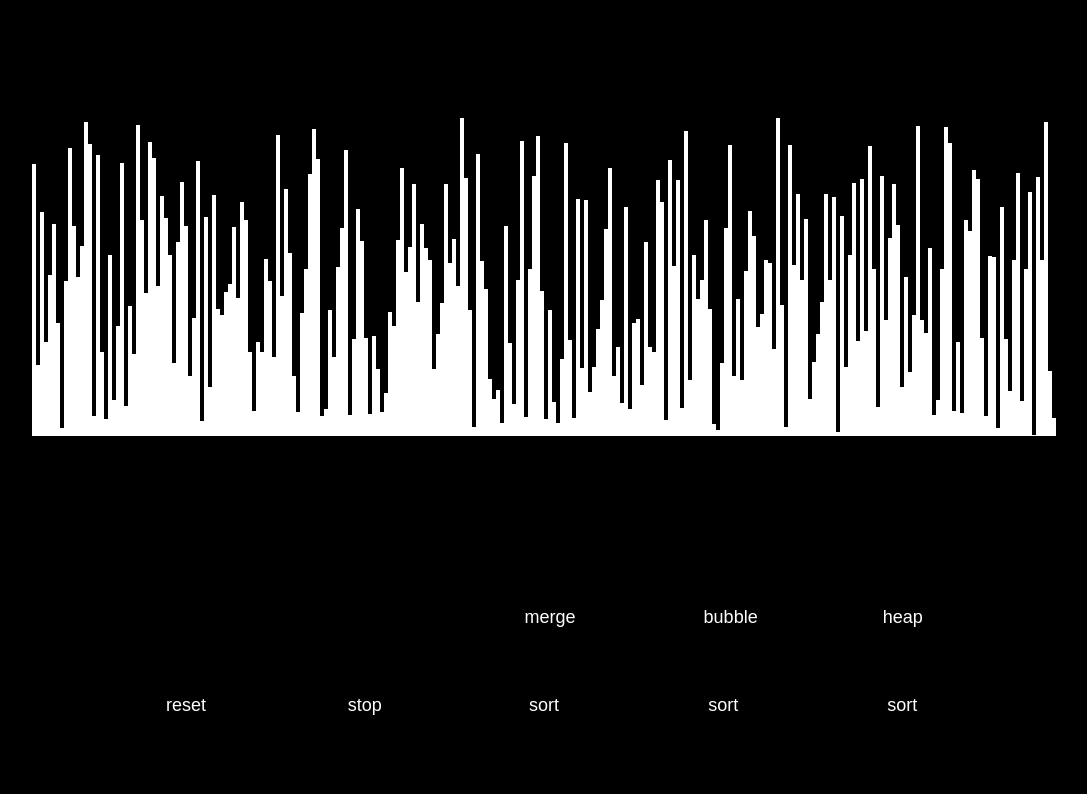
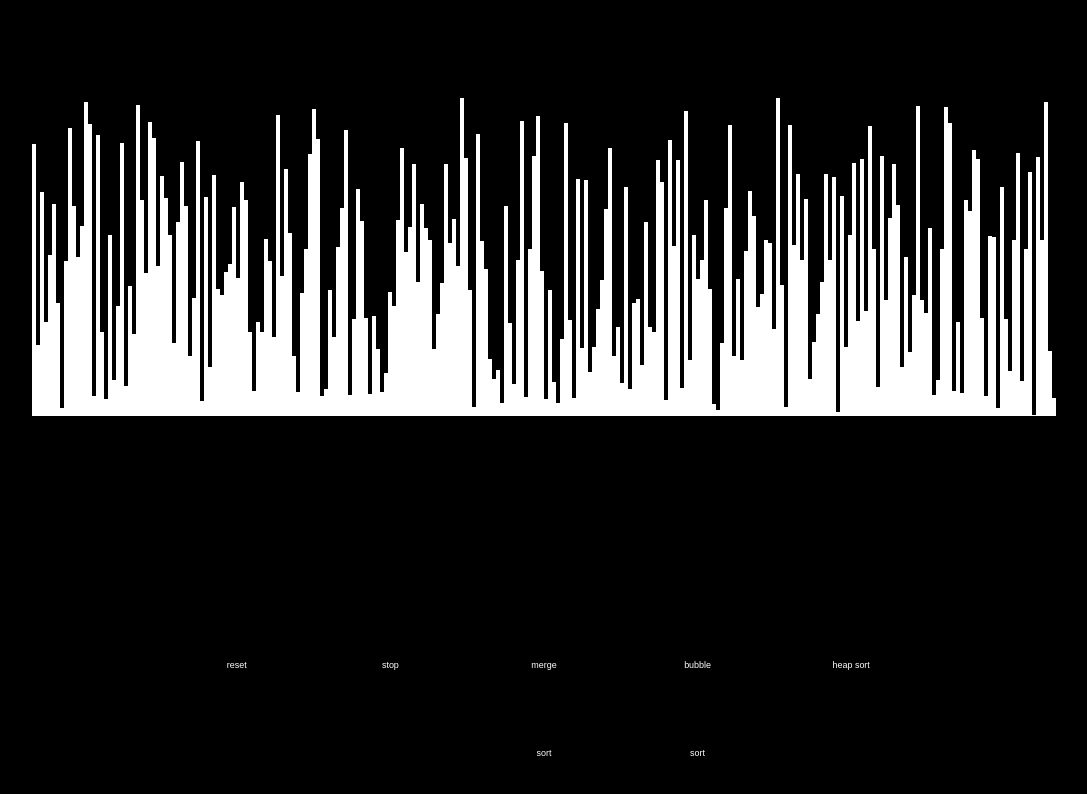
Before and after one commit to shiiirro/sorting-audiovisualizer, a React (Create React App) app: page / in a window 1280 px wide. Shown: the top 794 px of the page, without its empty margins (96-1183 px from the left). Built offline with nearby package versions, Linux system fonts and the light colour scheme.

Commit message:
visual fixes

```diff
--- a/src/components/Visualizer.css
+++ b/src/components/Visualizer.css
@@ -6,7 +6,7 @@
     flex-direction: row;
     align-items: flex-end;
     margin: 0 auto;
-    margin-top: 100px;
+    margin-top: 10vh;
 }
 
 .bar {
@@ -14,15 +14,26 @@
     margin: 0px;
 }
 
+.button-bar {
+    height: 20vh;
+    width: 60vw;
+    padding: 1rem;
+    display: flex;
+    flex-direction: row;
+    align-items: flex-end;
+    margin: 0 auto;
+    margin-top: 100px;
+}
+
 .tmp {
     background-color: black;
     width: 4vw;
     height: 2vh;
-    margin: 5vw;
-    margin-top: 15vh;
+    margin: auto;
     font: 'Segoe UI';
     color: white;
     border: 0px;
-    font-size: 1.125rem;
+    font-size: 16px;
+    font-size: 0.7vw;
     line-height: 5.5rem;
 }
--- a/src/components/Visualizer.jsx
+++ b/src/components/Visualizer.jsx
@@ -147,11 +147,13 @@ export default function Visualizer() {
                         }}></div>
                 ))}
             </div>
-            <button className="tmp" onClick={reset}>reset</button>
-            <button className="tmp" onClick={stop}>stop</button>
-            <button className="tmp" onClick={stepThroughMergeSort}>merge sort</button>
-            <button className="tmp" onClick={stepThroughBubbleSort}>bubble sort</button>
-            <button className="tmp" onClick={stepThroughHeapSort}>heap sort</button>
+            <div className="button-bar">
+                <button className="tmp" onClick={reset}>reset</button>
+                <button className="tmp" onClick={stop}>stop</button>
+                <button className="tmp" onClick={stepThroughMergeSort}>merge sort</button>
+                <button className="tmp" onClick={stepThroughBubbleSort}>bubble sort</button>
+                <button className="tmp" onClick={stepThroughHeapSort}>heap sort</button>
+            </div>
         </>
     );
 }
```
